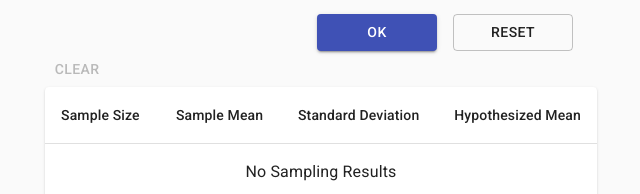
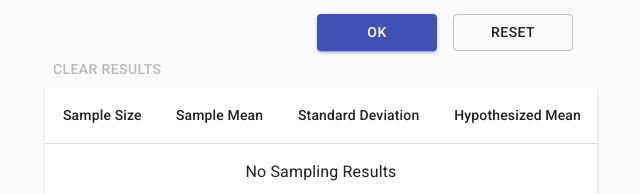
Before and after one commit to Develonaut/sampling-form, a React (Create React App) app: page / in a window 1280 px wide. Shown: the part 284-478 px from the top of the page, without its empty margins (319-959 px from the left). Built offline with nearby package versions, Linux system fonts and the light colour scheme.

Commit message:
fixing cell alignment, pruning unused classname

```diff
--- a/src/features/SamplingResults/component.jsx
+++ b/src/features/SamplingResults/component.jsx
@@ -20,13 +20,13 @@ export const SamplingResults = () => {
   return (
     <>
       <Button disabled={!samplings.length} onClick={() => clearSamplings()}>
-        Clear
+        Clear Results
       </Button>
       <TableContainer component={Paper}>
-        <Table className={classes.table} aria-label="simple table">
+        <Table aria-label="simple table">
           <TableHead>
             <TableRow>
-              <TableCell>Sample Size</TableCell>
+              <TableCell align="right">Sample Size</TableCell>
               <TableCell align="right">Sample Mean</TableCell>
               <TableCell align="right">Standard Deviation</TableCell>
               <TableCell align="right">Hypothesized Mean</TableCell>
@@ -35,9 +35,7 @@ export const SamplingResults = () => {
           <TableBody>
             {samplings.map((sampling) => (
               <TableRow key={sampling.id}>
-                <TableCell component="th" scope="row">
-                  {sampling.sampleSize}
-                </TableCell>
+                <TableCell align="right">{sampling.sampleSize}</TableCell>
                 <TableCell align="right">{sampling.sampleMean}</TableCell>
                 <TableCell align="right">
                   {sampling.standardDeviation}
```
